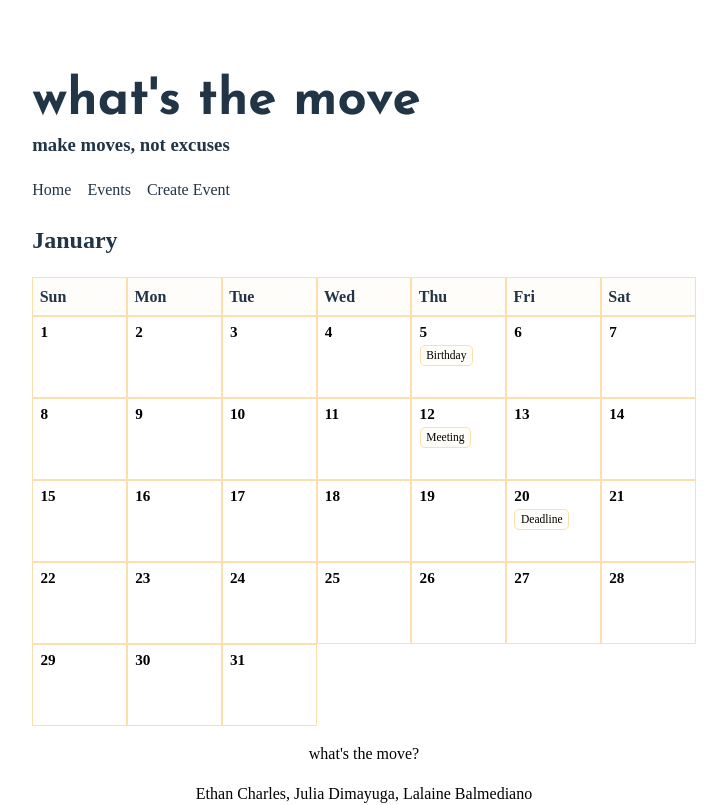
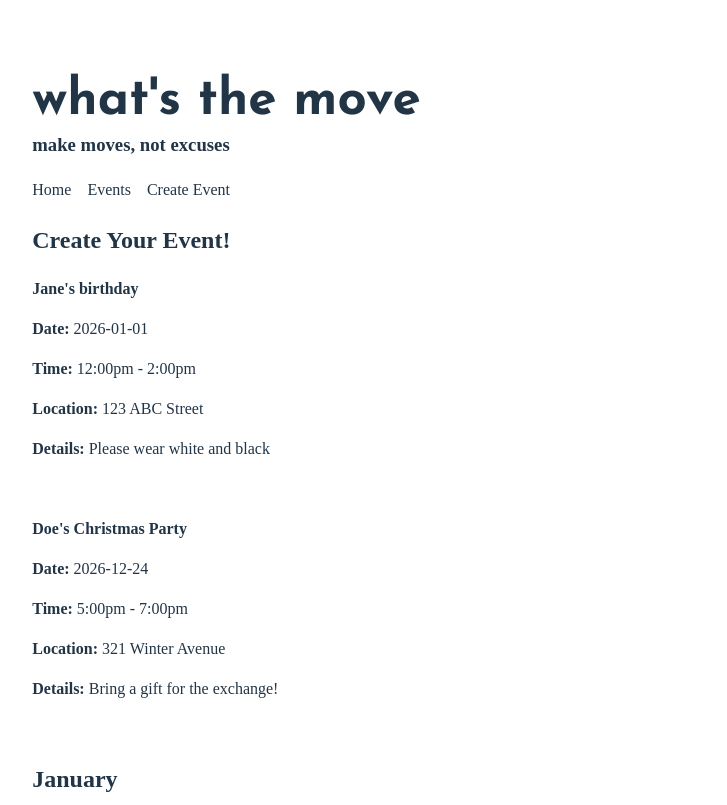
Before and after one commit to echarles2/Event-Planner, a React (Vite) app: page / in a window 1280 px wide. Shown: the top 805 px of the page, without its empty margins (276-1003 px from the left). Built offline with nearby package versions, Linux system fonts and the light colour scheme; a web font is replaced by a local one.

Commit message:
Updated App.tsx to include the CreateEvent component.

```diff
--- a/src/App.tsx
+++ b/src/App.tsx
@@ -1,5 +1,6 @@
 import "./App.css";
 import Header from './components/header/Header'
+import CreateEvent from "./components/create-event/CreateEvent";
 import CalendarComponent from "./components/calendar-component/calendar-component";
 import Footer from "./components/footer/Footer";
 
@@ -7,6 +8,7 @@ export default function App() {
   return (
     <main>
       <Header />
+      <CreateEvent />
       <CalendarComponent />
       <Footer />
     </main>
```
